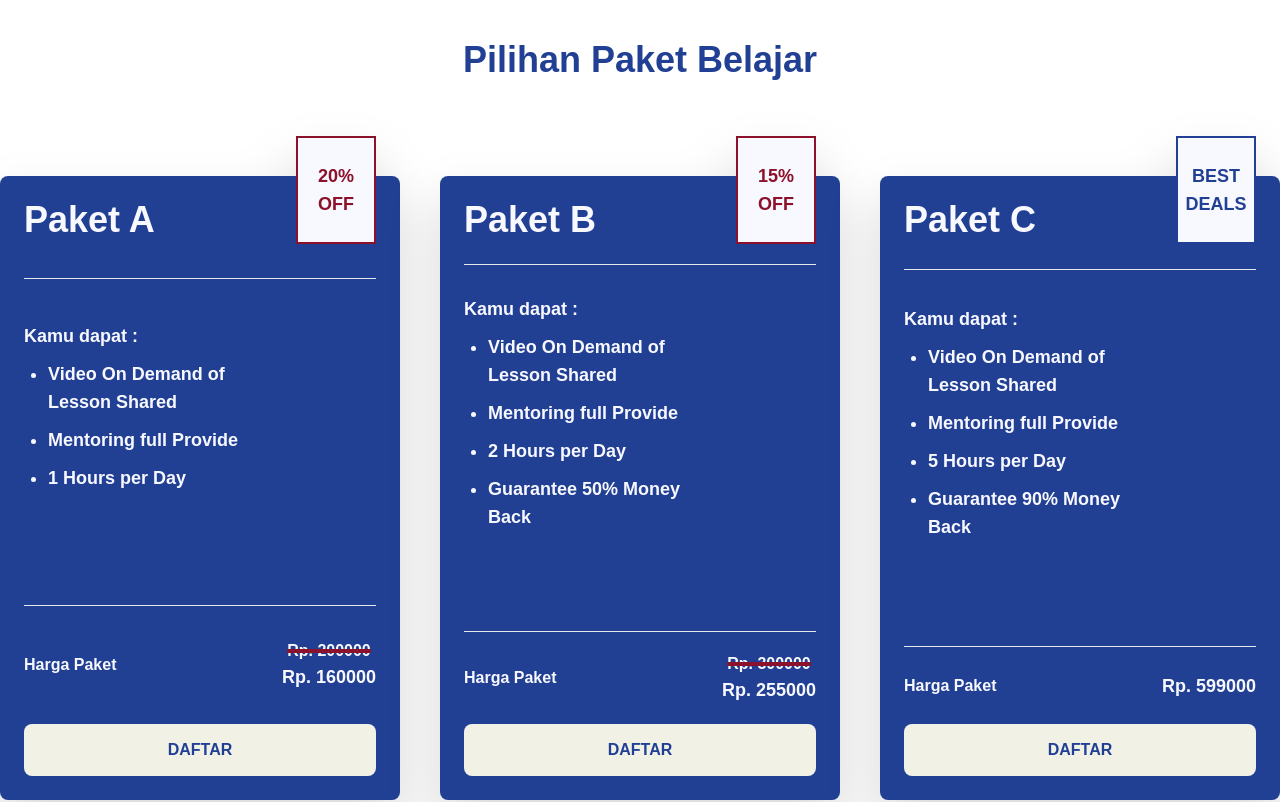
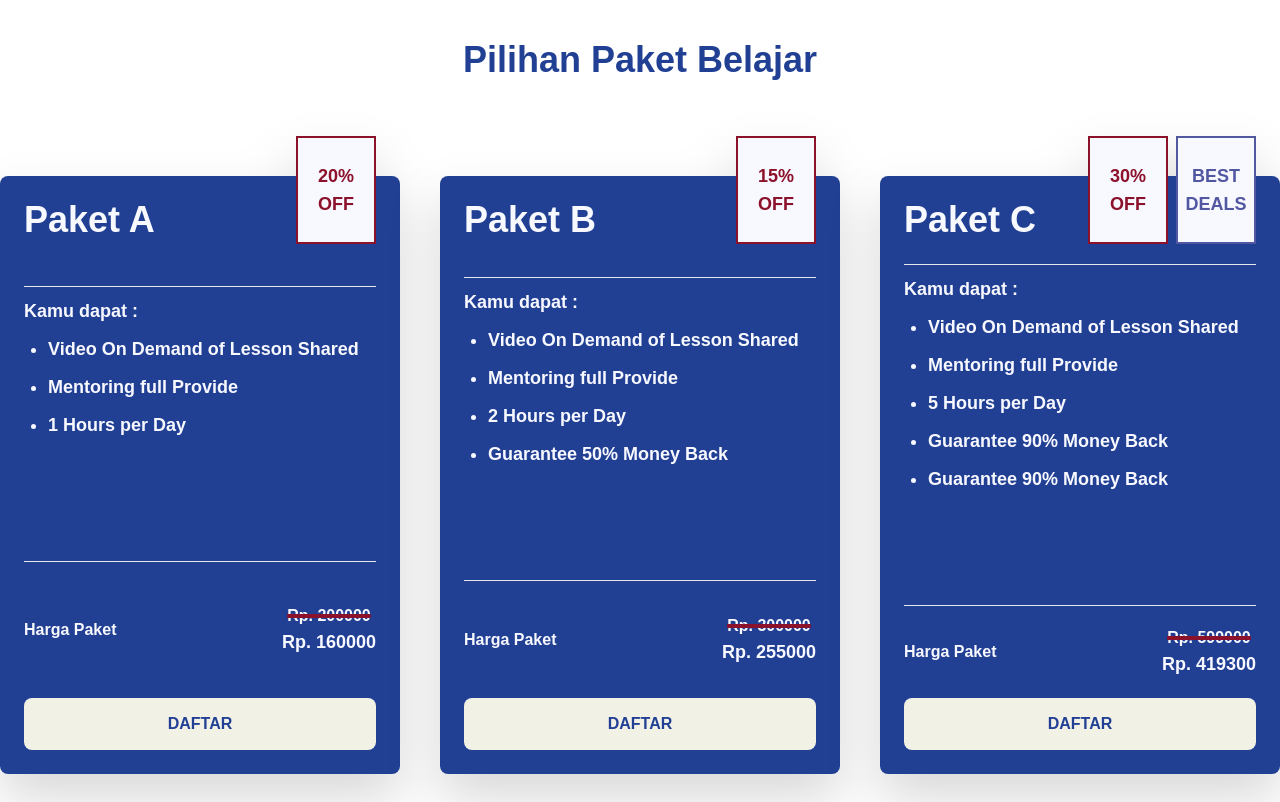
Before and after one commit to mtaufikbaskoro/ecodu-sublanding, a Next.js app: page / in a window 1280 px wide. Shown: the part 1080-1882 px from the top of the page. Built offline with nearby package versions, Linux system fonts and the light colour scheme.

Commit message:
fixing pricing card

```diff
--- a/components/Banner.js
+++ b/components/Banner.js
@@ -2,7 +2,7 @@ const Banner = (props) => {
     const {title} = props
     if(title === 'best seller'){
         return(
-            <div className="bg-additional-color-200 md:w-20 w-16 -mt-16 flex text-center items-center text-primary-color border-2 border-primary-color">
+            <div className="bg-additional-color-200 md:w-20 w-16 -mt-16 flex text-center items-center text-additional-color-100 border-2 border-additional-color-100">
                 <h1 className="md:text-lg text-sm font-bold uppercase py-6">Best Deals</h1>
             </div>
         )
--- a/components/PricingCard.js
+++ b/components/PricingCard.js
@@ -15,10 +15,10 @@ const PricingCard = (props) => {
                     }
                 </div>
             </div>
+            <div className="md:text-lg text-md">
             <hr />
-            <div className="lg:pr-24 md:text-lg text-md">
                 <h4 className="py-2.5">Kamu dapat :</h4>
-                <ul className="list-disc space-y-2.5 pl-6">
+                <ul className="list-disc space-y-2.5 pl-6 max-h-48 overflow-y-auto scrollbar-thin scrollbar-thumb-additional-color-400">
                     {
                         data.benefits.map((benefit, index) => {
                             return(
--- a/package.json
+++ b/package.json
@@ -22,6 +22,7 @@
     "eslint-config-next": "12.0.10",
     "postcss": "^8.4.6",
     "tailwind": "^4.0.0",
+    "tailwind-scrollbar": "^1.3.1",
     "tailwindcss": "^3.0.22"
   }
 }
--- a/pages/index.js
+++ b/pages/index.js
@@ -44,7 +44,7 @@ export default function Home() {
         <Jumbotron />
       </div>
       <Pricing />
-      <div className="my-16 py-20 bg-primary-color">
+      <div className="mt-56 mb-24 py-20 bg-primary-color">
           <Testimonial />
       </div>
       <div className='relative'>
--- a/parts/Contact.js
+++ b/parts/Contact.js
@@ -29,7 +29,7 @@ const Contact = () => {
                 viewport={{once: true}} >
                     Hubungi Kami
             </motion.a>
-            <Image src="/assets/stacked-waves.png" layout='fill' className='bottom-0 z-[-9999]' />
+            <Image quality={100} src="/assets/stacked-waves.png" layout='fill' className='bottom-0 z-[-9999]' />
         </div>
     )
 }
--- a/parts/Pricing.js
+++ b/parts/Pricing.js
@@ -32,10 +32,14 @@ const Pricing = () => {
                 'Video On Demand of Lesson Shared',
                 'Mentoring full Provide',
                 '5 Hours per Day',
-                'Guarantee 90% Money Back'
+                'Guarantee 90% Money Back',
+                'Guarantee 90% Money Back',
+                'Guarantee 90% Money Back',
+                'Guarantee 90% Money Back',
+                'Guarantee 90% Money Back',
             ],
             price: 599000,
-            disc: 'none',
+            disc: 30,
             status: 'best seller'
         }
 
--- a/tailwind.config.js
+++ b/tailwind.config.js
@@ -30,5 +30,7 @@ module.exports = {
       }
     },
   },
-  plugins: [],
+  plugins: [
+    require('tailwind-scrollbar')
+  ],
 }
```
Also changed, not shown: 1 other file (tests, documents, lock files or other folders).
